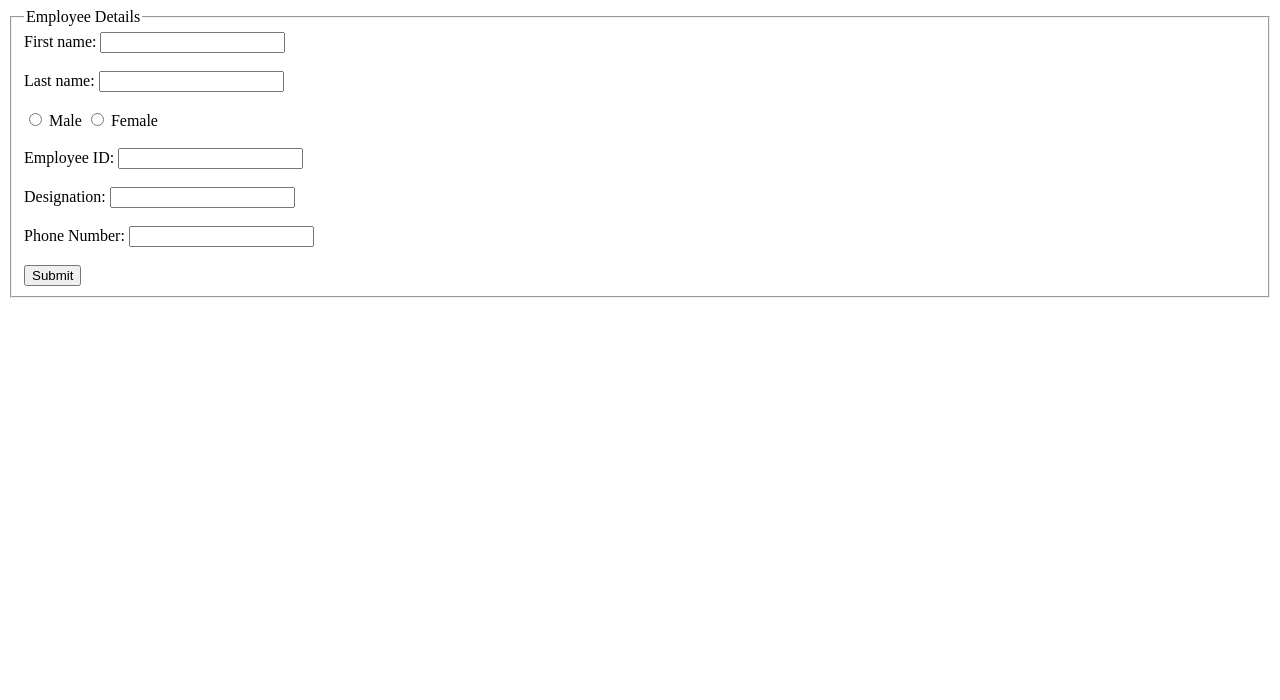
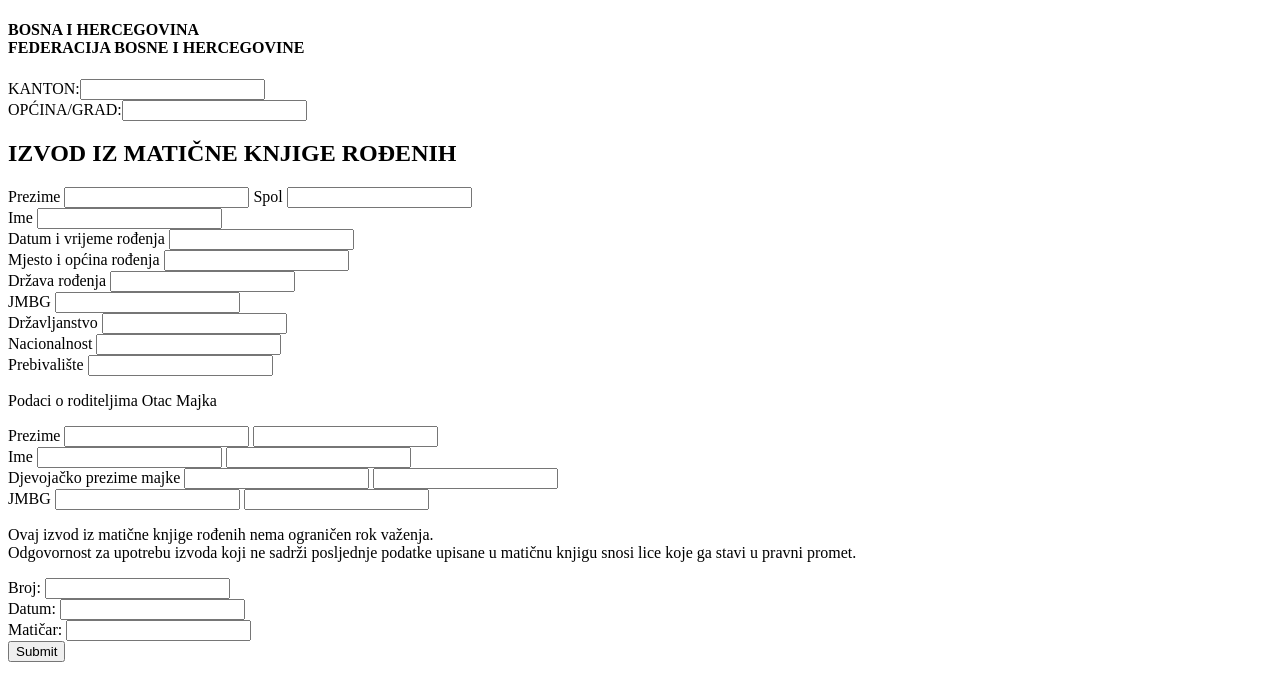
Before and after one commit to AntonioGaric/List, a plain HTML site: page index.html in a window 1280 px wide. Drawn offline with Linux system fonts and the light colour scheme.

Commit message:
Add files via upload

```diff
--- a/index.html
+++ b/index.html
@@ -6,35 +6,39 @@
     <title>Document</title>
 </head>
 <body>
+    <div>
+        <div>
+            <h4>BOSNA I HERCEGOVINA<br>FEDERACIJA BOSNE I HERCEGOVINE</h4>
+            <form>
+            <label>KANTON:</label><input type="text"> <br>
+            <label>OPĆINA/GRAD:</label><input type="text">
+            </form>
+            <h2>IZVOD IZ MATIČNE KNJIGE ROĐENIH</h2>
+        </div>
 
-    <form>
-        <fieldset>
-            <legend>Employee Details</legend>
-
-            <label for="firstName">First name:</label>
-            <input type="text" id="firstName" name="firstName"><br><br>
-
-            <label for="lastName">Last name:</label>
-            <input type="text" id="lastName" name="lastName"><br><br>
-
-            <input type="radio" id="male" name="gender" value="Male">
-            <label for="male">Male</label>
-
-            <input type="radio" id="female" name="gender" value="Female">
-            <label for="female">Female</label><br><br>
-
-            <label for="employeeId">Employee ID:</label>
-            <input type="text" id="employeeId" name="employeeId"><br><br>
-
-            <label for="designation">Designation:</label>
-            <input type="text" id="designation" name="designation"><br><br>
-
-            <label for="phone">Phone Number:</label>
-            <input type="text" id="phone" name="phone"><br><br>
-
-            <input type="submit" value="Submit">
-        </fieldset>
-    </form>
-
+        <form>
+            <label>Prezime</label> <input type="text">
+            <label>Spol</label> <input type="text"> <br>
+            <label>Ime</label> <input type="text"> <br>
+            <label>Datum i vrijeme rođenja</label> <input type="text"> <br>
+            <label>Mjesto i općina rođenja</label> <input type="text"> <br>
+            <label>Država rođenja</label> <input type="text"> <br>
+            <label>JMBG</label> <input type="text"> <br>
+            <label>Državljanstvo</label> <input type="text"> <br>
+            <label>Nacionalnost</label> <input type="text"> <br>
+            <label>Prebivalište</label> <input type="text"> <br>
+            <p>Podaci o roditeljima Otac Majka </p>
+            <label>Prezime</label> <input type="text"> <input type="text"> <br>
+            <label>Ime</label> <input type="text"> <input type="text"> <br>
+            <label>Djevojačko prezime majke</label> <input type="text"> <input type="text"> <br>
+            <label>JMBG</label> <input type="text"> <input type="text"> <br>
+            <p>Ovaj izvod iz matične knjige rođenih nema ograničen rok važenja.<br>
+            Odgovornost za upotrebu izvoda koji ne sadrži posljednje podatke upisane u matičnu knjigu snosi lice koje ga stavi u pravni promet.</p>
+            <label>Broj:</label> <input type="text"> <br>
+            <label>Datum:</label> <input type="text"> <br>
+            <label>Matičar:</label> <input type="text"> <br>
+            <input type="submit">
+        </form>
+    </div>
 </body>
 </html>
```
